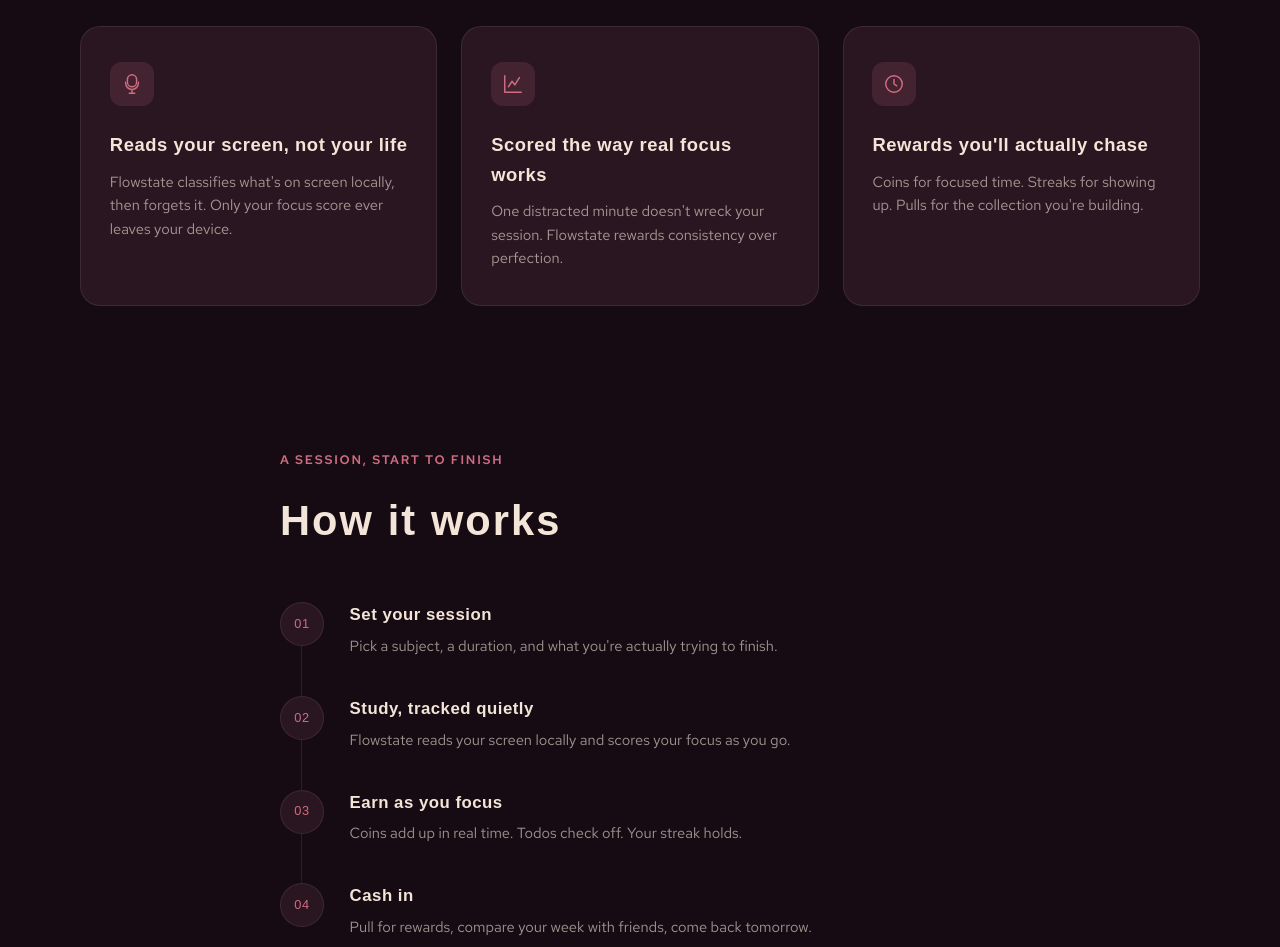
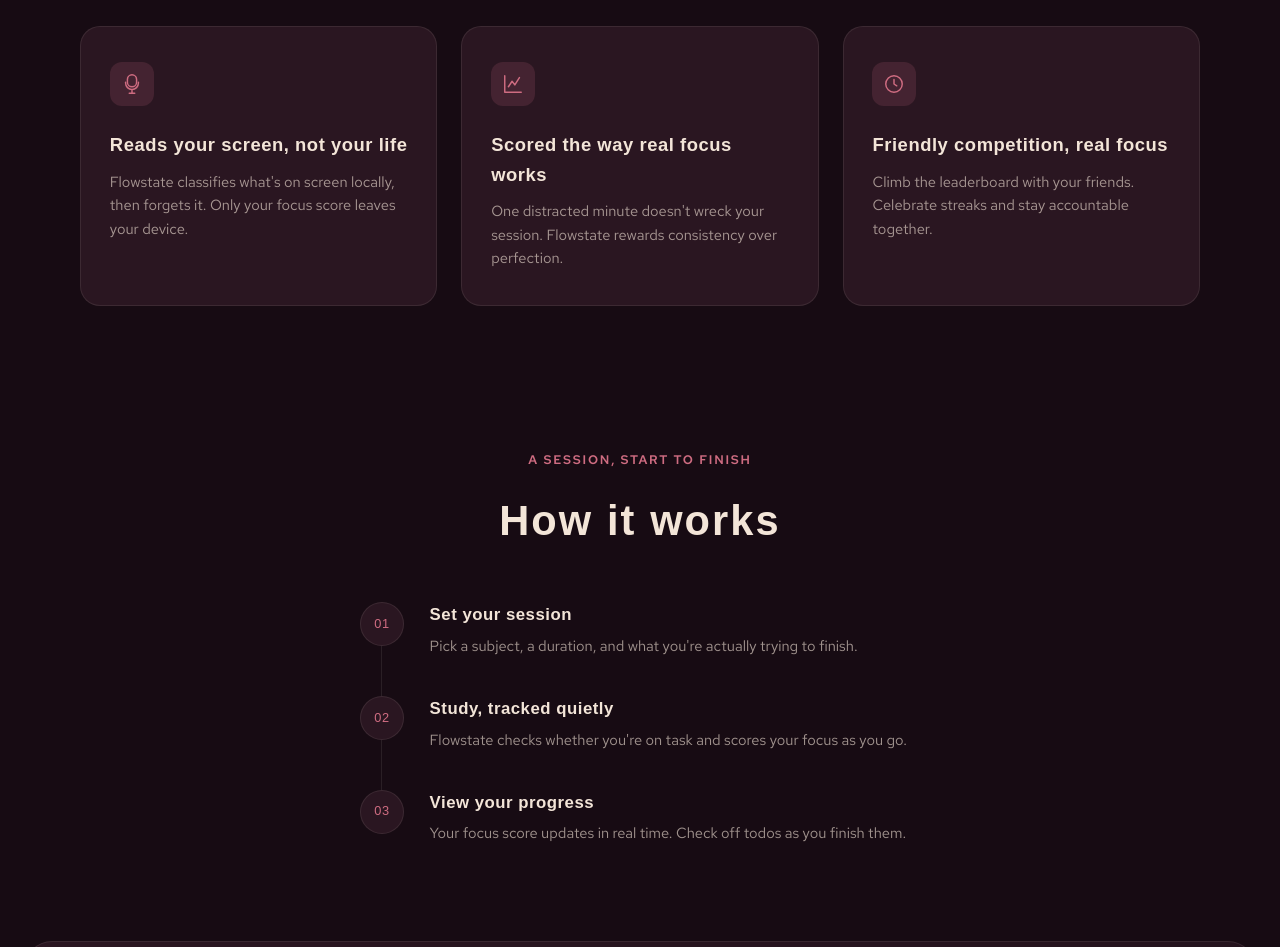
Before and after one commit to app-flowstate-ai/flowstate-website, a plain HTML site: page index.html in a window 1280 px wide. Shown: the part 940-1887 px from the top of the page. Drawn offline with Linux system fonts and the light colour scheme; a web font is replaced by a local one.

Commit message:
fixed spacing and text

```diff
--- a/index.html
+++ b/index.html
@@ -6,7 +6,7 @@
     <title>Flowstate — Your focus, finally accounted for</title>
     <meta
       name="description"
-      content="Flowstate turns real, tracked focus into points, streaks, and rewards — with everything processed locally on your device. Join the waitlist."
+      content="Flowstate turns real, tracked focus into points, streaks, and rewards — with everything processed on your device. Join the waitlist."
     />
 
     <meta property="og:type" content="website" />
@@ -16,7 +16,7 @@
     />
     <meta
       property="og:description"
-      content="A private, local-first study companion that turns real focus into points, streaks, and rewards you actually want."
+      content="A study companion that rewards real focus with points, streaks, and prizes. Everything is kept private on your computer."
     />
     <meta property="og:image" content="/assets/og-image.png" />
 
@@ -56,9 +56,9 @@
           <p class="eyebrow">Private &middot; Local &middot; Yours</p>
           <h1 class="hero-headline">Your focus, finally<br />accounted for.</h1>
           <p class="hero-sub">
-            Flowstate watches what you study, never what you don't, and turns
+            Flowstate tracks how focused you are while you study, and turns
             real focus into points, streaks, and rewards you actually want.
-            Everything happens on your device.
+            Your data never leaves your device.
           </p>
 
           <form class="waitlist-form" id="waitlistForm" novalidate>
@@ -144,7 +144,7 @@
             <h3>Reads your screen, not your life</h3>
             <p>
               Flowstate classifies what's on screen locally, then forgets it.
-              Only your focus score ever leaves your device.
+              Only your focus score leaves your device.
             </p>
           </article>
 
@@ -187,10 +187,9 @@
                 <path d="M12 7v5l3 2" />
               </svg>
             </div>
-            <h3>Rewards you'll actually chase</h3>
+            <h3>Friendly competition, real focus</h3>
             <p>
-              Coins for focused time. Streaks for showing up. Pulls for the
-              collection you're building.
+              Climb the leaderboard with your friends. Celebrate streaks and stay accountable together.
             </p>
           </article>
         </div>
@@ -208,8 +207,7 @@
               <div class="step-body">
                 <h4>Set your session</h4>
                 <p>
-                  Pick a subject, a duration, and what you're actually trying to
-                  finish.
+                  Pick a subject, a duration, and what you're actually trying to finish.
                 </p>
               </div>
             </li>
@@ -218,27 +216,16 @@
               <div class="step-body">
                 <h4>Study, tracked quietly</h4>
                 <p>
-                  Flowstate reads your screen locally and scores your focus as
-                  you go.
+                  Flowstate checks whether you're on task and scores your focus as you go.
                 </p>
               </div>
             </li>
             <li class="step reveal">
               <span class="step-num">03</span>
               <div class="step-body">
-                <h4>Earn as you focus</h4>
+                <h4>View your progress</h4>
                 <p>
-                  Coins add up in real time. Todos check off. Your streak holds.
-                </p>
-              </div>
-            </li>
-            <li class="step reveal">
-              <span class="step-num">04</span>
-              <div class="step-body">
-                <h4>Cash in</h4>
-                <p>
-                  Pull for rewards, compare your week with friends, come back
-                  tomorrow.
+                  Your focus score updates in real time. Check off todos as you finish them.
                 </p>
               </div>
             </li>
--- a/styles.css
+++ b/styles.css
@@ -67,6 +67,10 @@
   color: var(--ink);
 }
 .btn-primary:hover { background: #dc7c91; }
+
+.btn-label {
+  color: var(--cream);
+}
 
 .btn-ghost {
   background: transparent;
@@ -281,19 +285,23 @@
 .how-inner {
   max-width: 720px;
   margin: 0 auto;
+  /* text-align: center;  */
 }
 
-.how .eyebrow, .how .section-heading { text-align: left; }
+.how .eyebrow, .how .section-heading { text-align: center; }
 
 .steps {
   list-style: none;
   position: relative;
+  justify-content: center;
+  align-content: center;
+  align-items: center;
 }
 
 .steps::before {
   content: '';
   position: absolute;
-  left: 21px;
+  left: 101px;
   top: 12px;
   bottom: 12px;
   width: 1px;
@@ -305,6 +313,7 @@
   gap: 1.6rem;
   padding-bottom: 2.4rem;
   position: relative;
+  margin-left: 80px;
 }
 
 .step:last-child { padding-bottom: 0; }
@@ -403,6 +412,7 @@
   gap: 1.6rem;
   font-size: 0.88rem;
   color: var(--cream-dim);
+  margin-right: 65px;
 }
 
 .footer-links a:hover { color: var(--rose); }
```
